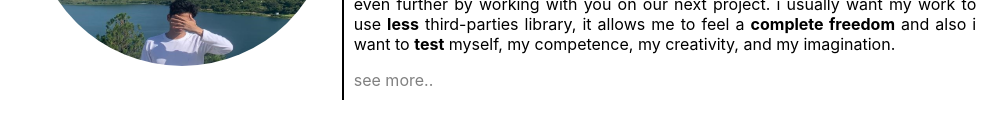
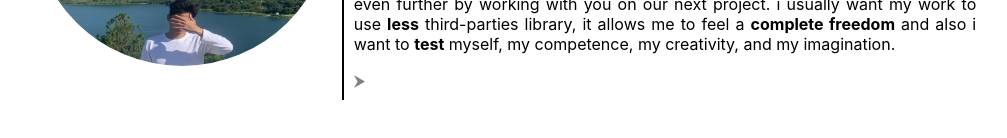
Before and after one commit to ondifransb/Portofolio, a Next.js app: page / in a window 1280 px wide. Shown: the part 484-622 px from the top of the page, without its empty margins (131-1138 px from the left). Built offline with nearby package versions, Linux system fonts and the light colour scheme.

Commit message:
adding arrow to looks better

```diff
--- a/components/HomePage/SecondSection.js
+++ b/components/HomePage/SecondSection.js
@@ -34,7 +34,7 @@ const SecondPage = ({ animate }) => {
 						target="_blank"
 						rel="noopener noreferrer"
 					>
-						see more..
+						⮞
 					</a>
 				</div>
 			</div>
```
